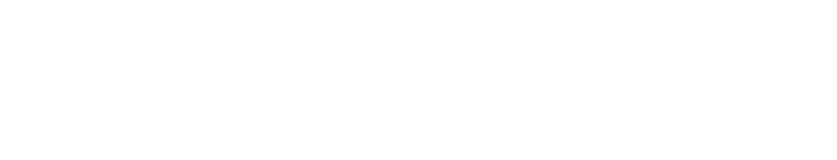
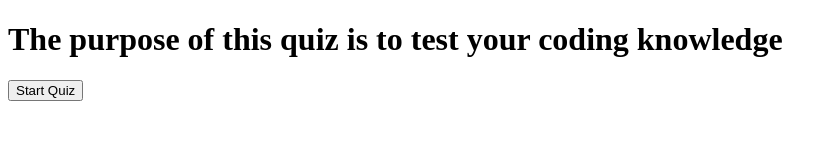
Before and after one commit to bghengst/QuizGame, a plain HTML site: page index.html in a window 1280 px wide. Shown: the whole page, without its empty margins (0-837 px from the left). Drawn offline with Linux system fonts and the light colour scheme.

Commit message:
added headert and buttons

```diff
--- a/index.html
+++ b/index.html
@@ -9,6 +9,12 @@
 <body>
 
     <div class="container">
+        <div id="homepage">
+            <h1>The purpose of this quiz is to test your coding knowledge</h1>
+
+            <button id = "startbtn" > Start Quiz</button>
+
+        </div>
 
 
     </div>
```
